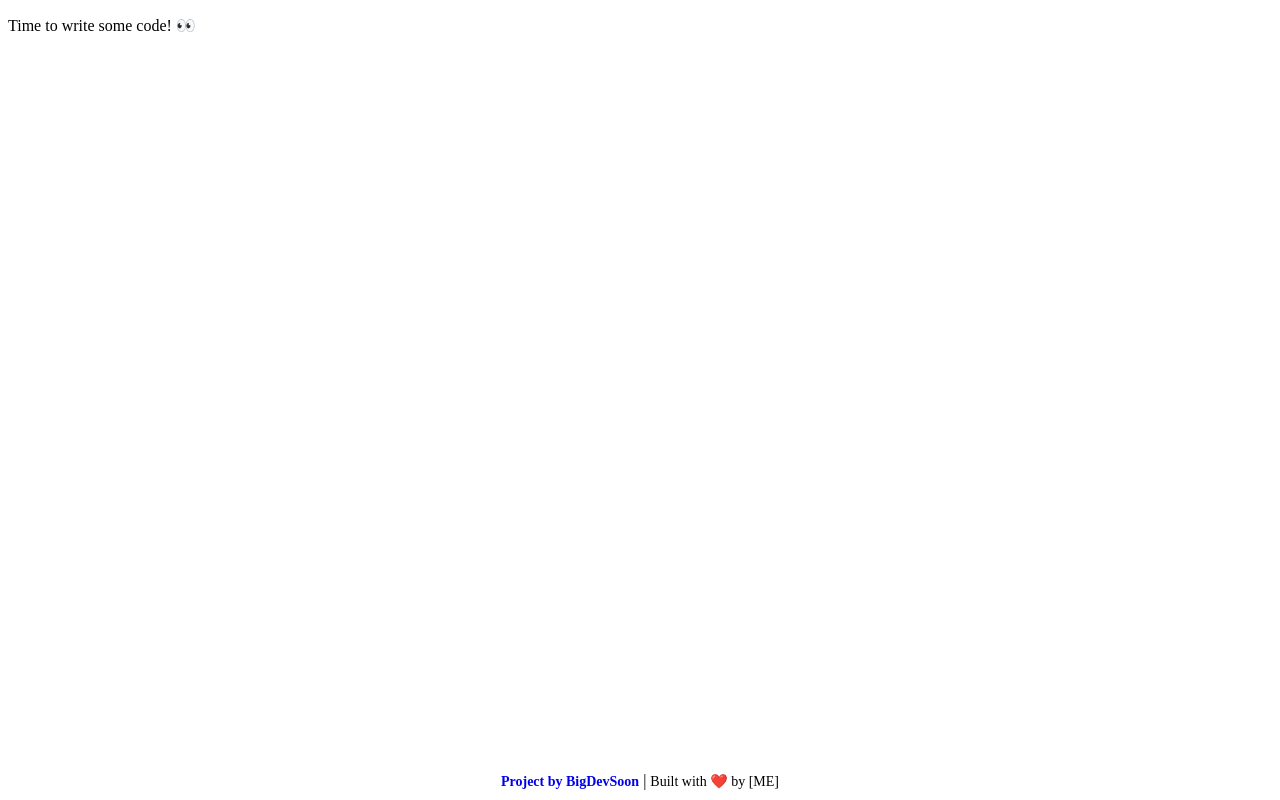
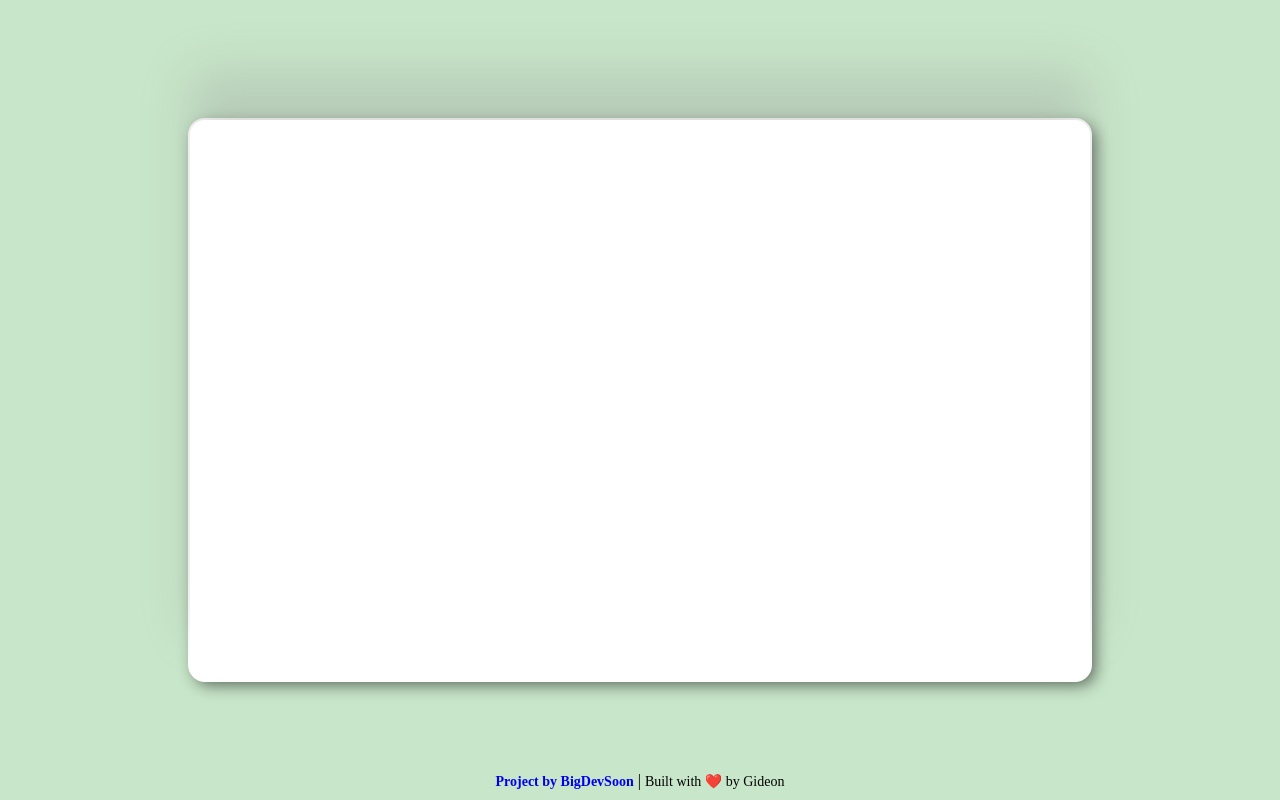
Before and after one commit to yungProg/big-dev-soon-business-card-freerun-66d96f, a plain HTML site: page index.html in a window 1280 px wide. Drawn offline with Linux system fonts and the light colour scheme.

Commit message:
developed an empty card which stands out

```diff
--- a/index.css
+++ b/index.css
@@ -1,3 +1,31 @@
+* {
+  box-sizing: border-box;
+}
+
+html, body {
+  margin: 0;
+}
+
+main {
+  height: 100vh;
+  width: 100%;
+  background-color: #C8E6C9;
+  display: flex;
+  justify-content: center;
+  align-items: center;
+}
+
+.card {
+  width: 80%;
+  max-width: 900px;
+  height: 70%;
+  background-color: #ffffff;
+  border-radius: 15px;
+  box-shadow: 0 -3em 3em rgba(145, 145, 145, 0.3),
+  0 0 0 2px white,
+  0.3em 0.3em 1em rgba(12, 11, 11, 0.6);;
+}
+
 /* This is an example CSS file, feel free to remove/edit it anytime */
 .footer {
   position: absolute;
--- a/index.html
+++ b/index.html
@@ -7,15 +7,18 @@
     <title>BigDevSoon - Business Card Project</title>
   </head>
   <body>
-    <!-- Place below is for your own exciting code -->
-    <p>Time to write some code! 👀</p>
+    <main>
+      <div class="card">
+
+      </div>
+    </main>
     <!-- Change the [ME] part to your own name/GitHub link -->
     <div class="footer">
-      <a href="https://bigdevsoon.me" target="_blank" rel="noopener noreferrer"
+      <a href="https://github.com/yungProg/big-dev-soon-business-card-freerun-66d96f" target="_blank" rel="noopener noreferrer"
         >Project by BigDevSoon</a
       >
       |
-      <span>Built with ❤️ by [ME]</span>
+      <span>Built with ❤️ by Gideon</span>
     </div>
   </body>
 </html>
```
